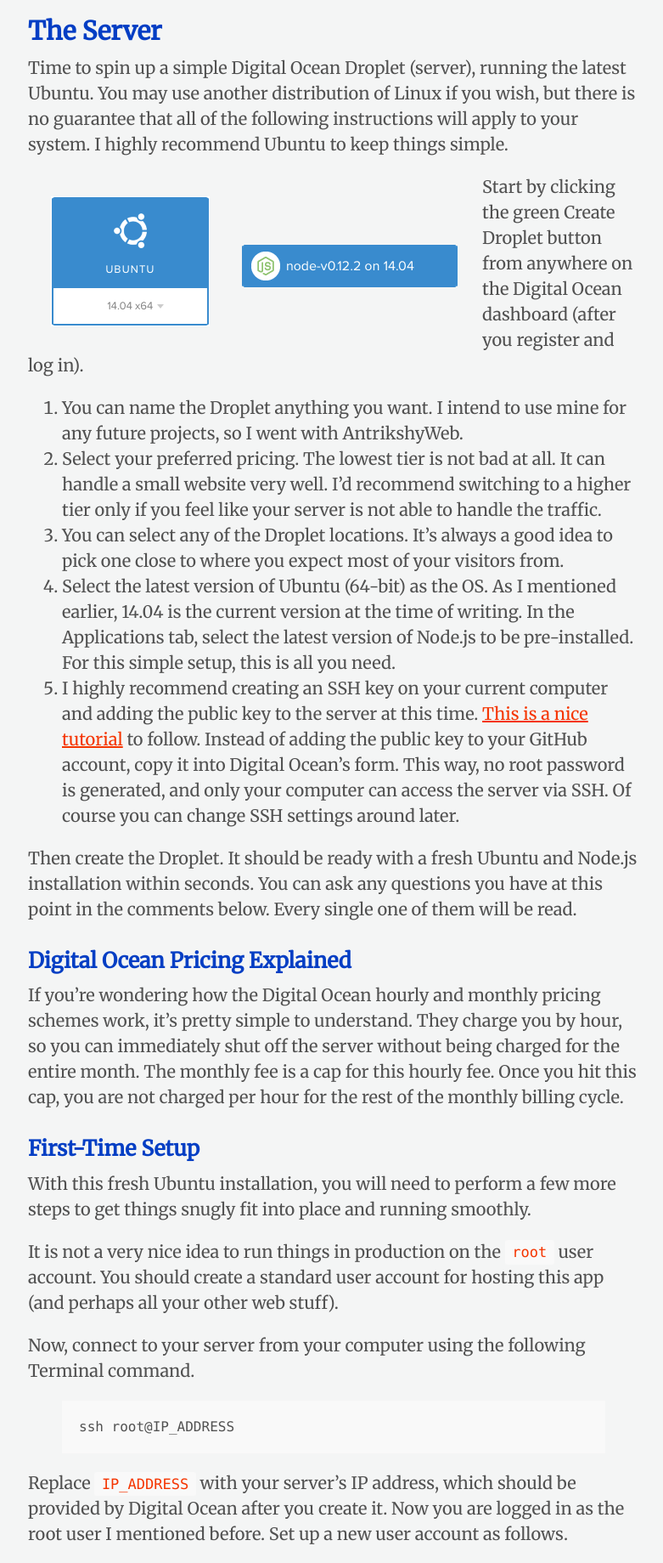
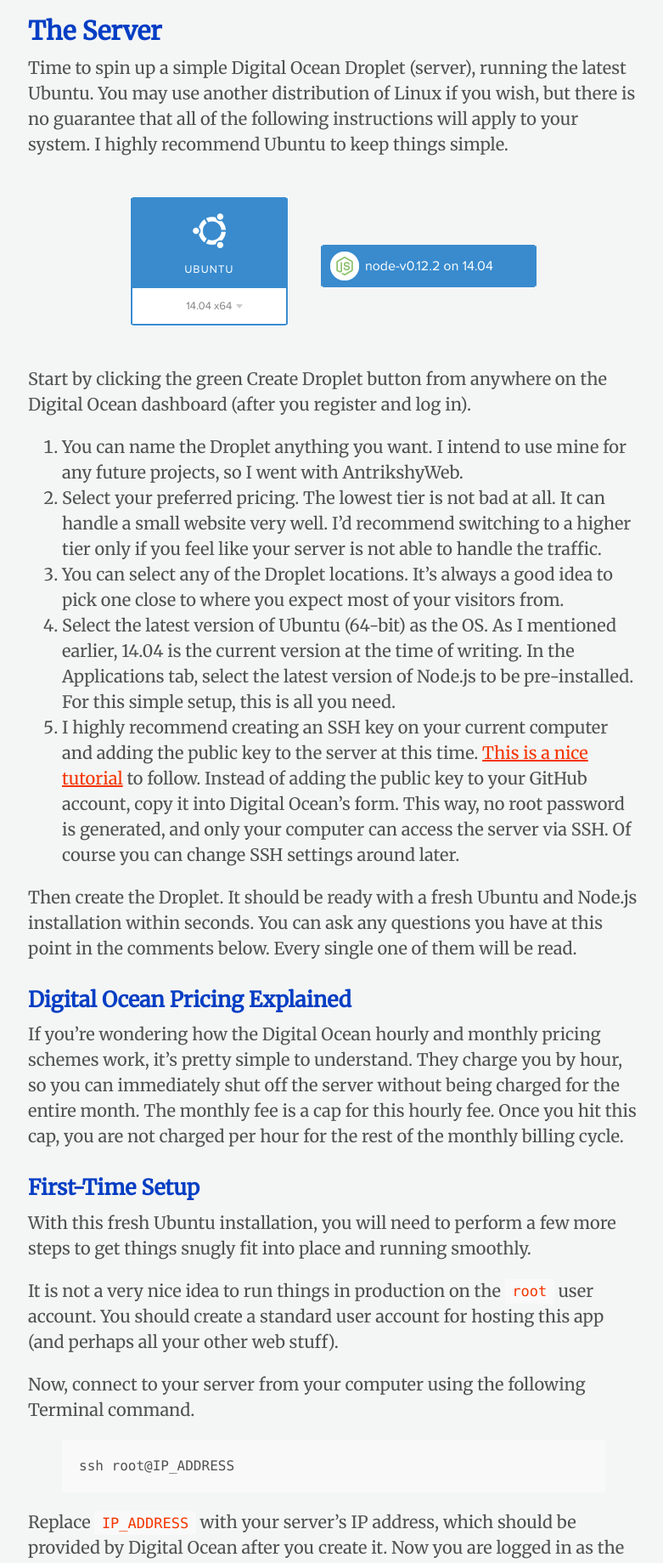
Before and after one commit to Antrikshy/antrikshy.github.io, a Jekyll site: the page built from _posts/2015-05-09-deploy-an-expressjs-app-on-digital-ocean-complete-succinct-guide.md, in a window 1280 px wide. Shown: the part 2002-3841 px from the top of the page at 85% size, without its empty margins (247-1028 px from the left). Built offline with Jekyll 4.4.1, drawn with Linux system fonts in a browser that asks for light colours; Markdown is read by kramdown in place of the engine named in the settings; a script that is not in the unit is left out; comment, search, counter and statistics services are not loaded.

Commit message:
Fixed image inline CSS

```diff
--- a/_posts/2015-05-09-deploy-an-expressjs-app-on-digital-ocean-complete-succinct-guide.md
+++ b/_posts/2015-05-09-deploy-an-expressjs-app-on-digital-ocean-complete-succinct-guide.md
@@ -38,7 +38,7 @@
 
 Time to spin up a simple Digital Ocean Droplet (server), running the latest Ubuntu. You may use another distribution of Linux if you wish, but there is no guarantee that all of the following instructions will apply to your system. I highly recommend Ubuntu to keep things simple.
 
-<img src="/assets/do-server-config.png" alt="Digital Ocean config" style="float: center; margin: auto;">
+<img src="/assets/do-server-config.png" alt="Digital Ocean config" style="float: none; margin: 0 auto; ">
 
 Start by clicking the green Create Droplet button from anywhere on the Digital Ocean dashboard (after you register and log in).
 
@@ -227,7 +227,7 @@
 - An `A` record with `@` for the Name field and your server's IP for the other.
 - (Optionally) A `CNAME` record with `*` (to route every subdomain) or `www` in the Name field and `quibbler.co.` (with the dot at the end) in the Hostname field.
 
-<img src="/assets/do-dns-config.png" alt="Digital Ocean DNS config" style="float: center; margin: auto;">
+<img src="/assets/do-dns-config.png" alt="Digital Ocean DNS config" style="float: none; margin: 0 auto; ">
 
 The second record will redirect all requests from `www.example.com` to `example.com`. If you use the asterisk, it will route any subdomain to your main website. It's mostly a style thing and totally up to you. I prefer to keep most domain names clean in the address bar for most addresses.
 
```
Also changed, not shown: _posts/2015-05-30-a-computer-science-program-is-not-a-software-engineering-program.md (+1 -1 lines).
